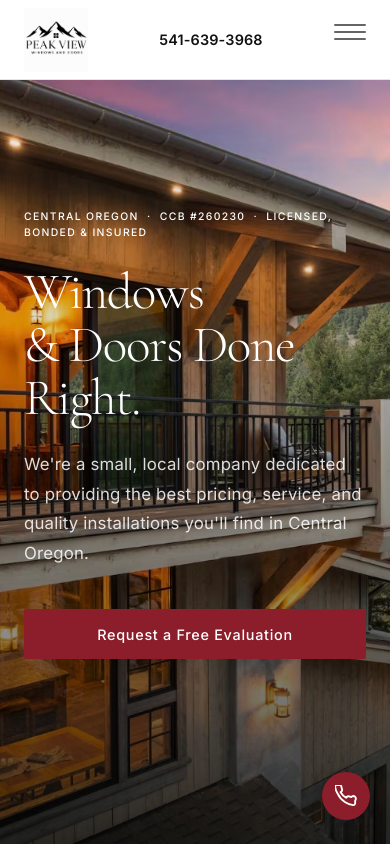
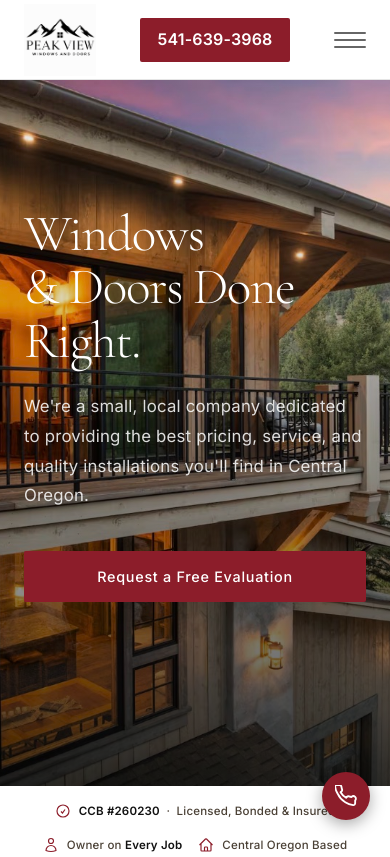
Before and after one commit to clancybooher/peak-view-windows, a plain HTML site: page index.html in a window 390 px wide. Shown: the top 857 px of the page. Drawn offline with nearby package versions, Linux system fonts and the light colour scheme.

Commit message:
Fix mobile UI: nav, hero height, section colors, copy
- Mobile nav: phone number now red button, logo larger, hamburger centered
- Hero: remove redundant eyebrow, reduce height on mobile so it isn't full-viewport
- White-Glove section: warm linen background to distinguish from white Full-Service section
- Get a Free Estimate button: full-width centered on mobile
- About section eyebrow: "About Clancy" → "About Us"

Co-Authored-By: Claude Sonnet 4.6 <noreply@anthropic.com>

```diff
--- a/index.html
+++ b/index.html
@@ -154,7 +154,6 @@
   <div class="hero__bg" aria-hidden="true"></div>
   <div class="hero__content">
     <div class="container">
-      <p class="eyebrow hero__eyebrow">Central Oregon &nbsp;·&nbsp; CCB #260230 &nbsp;·&nbsp; Licensed, Bonded &amp; Insured</p>
       <h1 class="display hero__title" id="hero-h1">Windows &amp;&nbsp;Doors Done Right.</h1>
       <p class="hero__sub">We're a small, local company dedicated to providing the best pricing, service, and quality installations you'll find in Central Oregon.</p>
       <div class="hero__actions">
@@ -203,7 +202,7 @@
 
 
 <!-- WHITE-GLOVE INSTALLATION -->
-<section id="white-glove" aria-labelledby="wg-h2" style="padding-bottom:clamp(2rem,4vw,3rem)">
+<section id="white-glove" aria-labelledby="wg-h2" style="background:var(--bg-alt);padding-bottom:clamp(2rem,4vw,3rem)">
   <div class="container">
     <div style="max-width:var(--max-narrow);margin:0 auto;text-align:center;margin-bottom:clamp(3rem,5vw,5rem)">
       <p class="eyebrow" style="margin-bottom:.875rem">White-Glove Service</p>
@@ -252,7 +251,7 @@
 <section id="about" aria-labelledby="about-cta-h2" style="background:var(--bg-alt)">
   <div class="container">
     <div style="max-width:var(--max-narrow);margin:0 auto;text-align:center">
-      <p class="eyebrow" style="margin-bottom:.875rem">About Clancy</p>
+      <p class="eyebrow" style="margin-bottom:.875rem">About Us</p>
       <h2 id="about-cta-h2" style="font-size:clamp(1.75rem,4vw,2.75rem);margin-bottom:1.25rem">Want to Know Who's Showing Up?</h2>
       <p style="font-size:1.05rem;color:var(--text-muted);line-height:1.75;max-width:52ch;margin:0 auto 2rem">Clancy and Naomi relocated to Bend on purpose. They built a company that Central Oregon homeowners can actually rely on. You call us, you get us. Every estimate, every install, every time.</p>
       <a href="about.html" class="btn btn--primary">Read Our Story</a>
--- a/styles.css
+++ b/styles.css
@@ -147,7 +147,7 @@ section { padding: var(--pad-section) 0; }
   box-sizing: border-box;
 }
 @media (max-width: 900px) {
-  .nav__logo-img { height: calc(80px - 16px); }
+  .nav__logo-img { height: calc(80px - 8px); }
 }
 .nav__links {
   display: flex;
@@ -172,18 +172,20 @@ section { padding: var(--pad-section) 0; }
 
 .nav__mobile-phone {
   display: none;
-  font-size: 0.9rem;
+  font-size: 1rem;
   font-weight: 700;
-  color: var(--text);
+  color: var(--white);
+  background: var(--accent);
   text-decoration: none;
-  padding: 0.5rem 0.75rem;
-  border-radius: var(--radius-sm);
-  min-height: 48px;
+  padding: 0.55rem 1.1rem;
+  border-radius: var(--radius);
+  min-height: 44px;
   align-items: center;
-  transition: color var(--t);
+  transition: background var(--t);
   letter-spacing: 0.01em;
+  white-space: nowrap;
 }
-.nav__mobile-phone:hover { color: var(--accent); }
+.nav__mobile-phone:hover { background: var(--accent-dark); color: var(--white); }
 
 @media (max-width: 900px) {
   .nav__links,
@@ -194,6 +196,8 @@ section { padding: var(--pad-section) 0; }
 .nav__burger {
   display: none;
   flex-direction: column;
+  align-items: center;
+  justify-content: center;
   gap: 5px;
   width: 32px;
   height: 32px;
@@ -247,7 +251,7 @@ section { padding: var(--pad-section) 0; }
   margin-top: 120px;
 }
 @media (max-width: 900px) {
-  .hero { margin-top: 80px; min-height: calc(100vh - 80px); }
+  .hero { margin-top: 80px; min-height: auto; align-items: flex-start; }
 }
 .hero__bg {
   position: absolute;
@@ -306,8 +310,9 @@ section { padding: var(--pad-section) 0; }
   align-items: center;
 }
 @media (max-width: 768px) {
-  .why-grid { grid-template-columns: 1fr; gap: 2rem; }
+  .why-grid { grid-template-columns: 1fr; gap: 2rem; text-align: center; }
   .why-img { display: none; }
+  .why-grid .btn { display: block; width: 100%; }
 }
 
 .why-img {
```
